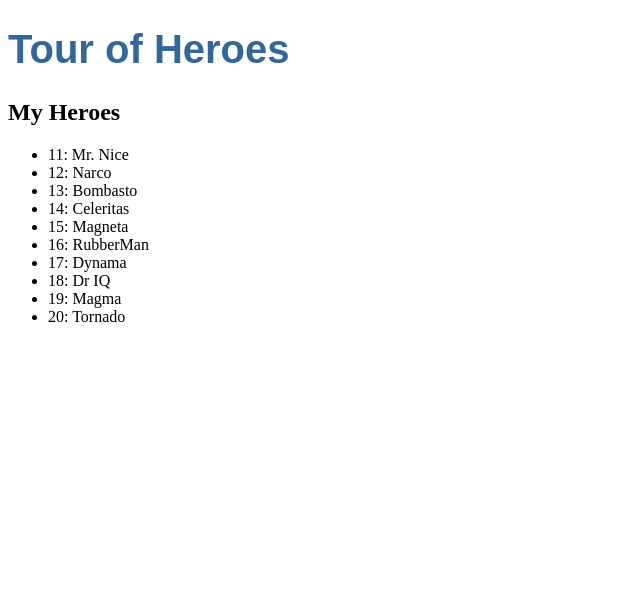
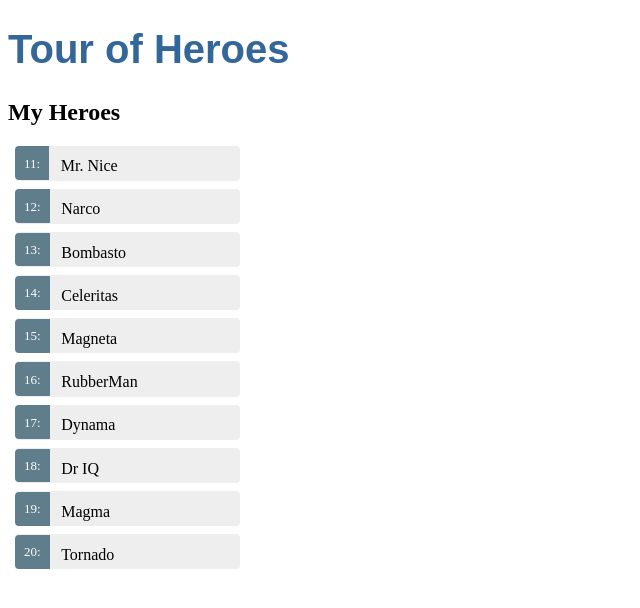
Before and after one commit to ngenovictor/learn_angular_tour_of_heroes, an Angular app: page / in a window 1280 px wide. Shown: the top 608 px of the page, without its empty margins (0-640 px from the left). Built offline with nearby package versions, Linux system fonts and the light colour scheme.

Commit message:
listing of heros. Better styling.

```diff
--- a/src/app/heroes/heroes.component.css
+++ b/src/app/heroes/heroes.component.css
@@ -0,0 +1,48 @@
+
+.heros{
+    margin: 0 0 2em 0;
+    list-style-type: none;
+    padding: 0;
+    width: 15em;
+}
+.heroes .text {
+    position: relative;
+    top: -3px;
+}
+.heros li{
+    cursor: pointer;
+    position: relative;
+    left: 0;
+    background-color: #EEE;
+    margin: .5em;
+    padding: .3em 0;
+    height: 1.6em;
+    border-radius: 4px;
+}
+.heros li:hover{
+    color: #607D8B;
+    background-color: #DDD;
+    left: .1em;
+}
+.heros .badge{
+    display: inline-block;
+    font-size: small;
+    color: white;
+    padding: 0.8em 0.7em 0 0.7em;
+    background-color: #607D8B;
+    line-height: 1em;
+    position: relative;
+    left: -1px;
+    top: -4px;
+    height: 1.8em;
+    margin-right: .8em;
+    border-radius: 4px 0 0 4px;
+}
+.heros li.selected:hover{
+    background-color: #BBD8DC !important;
+    color: white;
+}
+.heros .selected{
+    background-color: #CFD8DC !important;
+    color: white;
+}
--- a/src/app/heroes/heroes.component.html
+++ b/src/app/heroes/heroes.component.html
@@ -1,6 +1,17 @@
-<h2>My Heroes</h2>
-<ul class="heros">
-    <li *ngFor="let hero of heros">
-        <span class="badge">{{ hero.id }}:  </span>{{ hero.name }}
-    </li>
-</ul>
+<div>
+    <h2>My Heroes</h2>
+</div>
+
+<div>
+    <ul class="heros">
+        <li *ngFor="let hero of heros" (click)="onSelect(hero)" [class.selected]="hero === selectedHero">
+            <span class="badge">{{ hero.id }}:  </span>{{ hero.name }}
+        </li>
+    </ul>
+</div>
+
+<div *ngIf="selectedHero">
+    <label for="">name:
+        <input type="text" [(ngModel)]="selectedHero.name" placeholder="name">
+    </label>
+</div>
--- a/src/app/heroes/heroes.component.ts
+++ b/src/app/heroes/heroes.component.ts
@@ -9,8 +9,12 @@
 })
 export class HeroesComponent implements OnInit {
   heros = HEROS;
+  selectedHero: Hero;
   constructor() { }
 
   ngOnInit() {
   }
+  onSelect(selectedHero: Hero): void{
+    this.selectedHero = selectedHero;
+  }
 }
```
